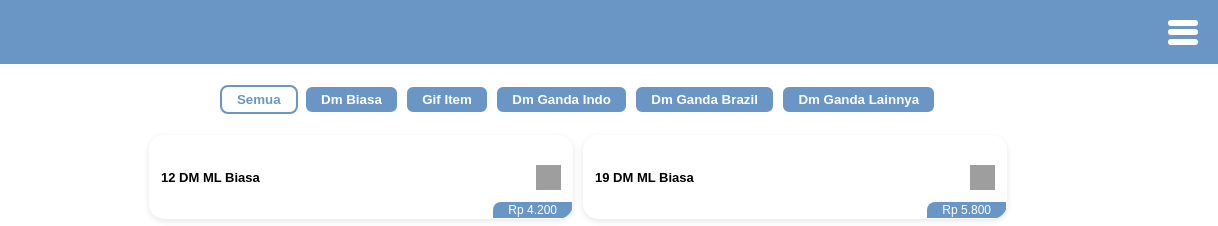
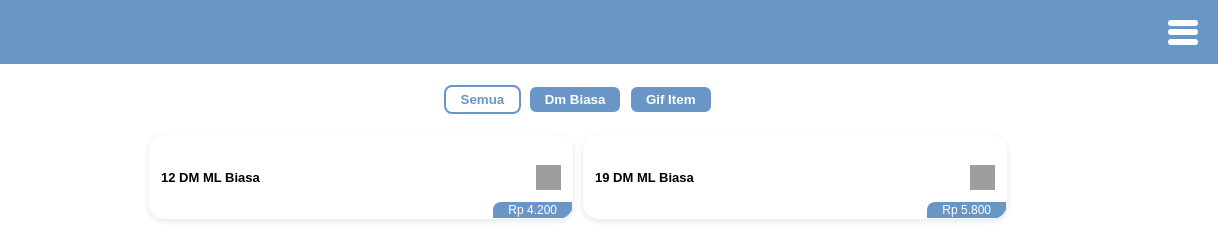
Before and after one commit to bonstore/Toko-anjani, a plain HTML site: page mlbb.html in a window 1280 px wide. Shown: the top 226 px of the page, 62-1280 px from the left. Drawn offline with Linux system fonts and the light colour scheme; grey boxes are pictures that could not be loaded.

Commit message:
Update mlbb.html

```diff
--- a/mlbb.html
+++ b/mlbb.html
@@ -236,9 +236,6 @@
 <button class="category-button active" onclick="filterKategori('Semua')" data-kat="Semua">Semua</button>
 <button class="category-button" onclick="filterKategori('mlbb')" data-kat="mlbb">Dm Biasa</button>
 <button class="category-button" onclick="filterKategori('Gif Item')" data-kat="Gif Item">Gif Item</button>
-<button class="category-button" onclick="filterKategori('Dm Ganda Indo')" data-kat="Dm Ganda Indo">Dm Ganda Indo</button>
-<button class="category-button" onclick="filterKategori('Dm Ganda Brazil')" data-kat="Dm Ganda Brazil">Dm Ganda Brazil</button>
-<button class="category-button" onclick="filterKategori('Dm Ganda Lainnya')" data-kat="Dm Ganda Lainnya">Dm Ganda Lainnya</button>
 </div>
 
 
@@ -287,24 +284,6 @@
 { nama: 'Gift Skin Special (Bebas Pick)', harga: 110000, kategori: 'Gif Item' },
 { nama: 'Gift Skin Epic (Bebas Pick)', harga: 145000, kategori: 'Gif Item' },
 { nama: 'Gift Skin Lightborn (Bebas Pick)', harga: 175000, kategori: 'Gif Item' },
-//dm ml biasa
-// DM Ganda Server Indonesia
-{ nama: 'DM Ganda Indo 50+50 (100)', harga: 21500, kategori: 'Dm Ganda Indo' },
-{ nama: 'DM Ganda Indo 150+150 (300)', harga: 63500, kategori: 'Dm Ganda Indo' },
-{ nama: 'DM Ganda Indo 250+250 (500)', harga: 108000, kategori: 'Dm Ganda Indo' },
-{ nama: 'DM Ganda Indo 500+500 (1000)', harga: 213000, kategori: 'Dm Ganda Indo' },
-
-// DM Ganda Server Brazil
-{ nama: 'DM Ganda Brazil 50+50 (100)', harga: 15000, kategori: 'Dm Ganda Brazil' },
-{ nama: 'DM Ganda Brazil 150+150 (300)', harga: 43500, kategori: 'Dm Ganda Brazil' },
-{ nama: 'DM Ganda Brazil 250+250 (500)', harga: 75500, kategori: 'Dm Ganda Brazil' },
-{ nama: 'DM Ganda Brazil 500+500 (1000)', harga: 142500, kategori: 'Dm Ganda Brazil' },
-
-// DM Ganda Server Lainnya
-{ nama: 'DM Ganda Lainnya 50+50 (100)', harga: 19500, kategori: 'Dm Ganda Lainnya' },
-{ nama: 'DM Ganda Lainnya 150+150 (300)', harga: 85500, kategori: 'Dm Ganda Lainnya' },
-{ nama: 'DM Ganda Lainnya 250+250 (500)', harga: 85500, kategori: 'Dm Ganda Lainnya' },
-{ nama: 'DM Ganda Lainnya 500+500 (1000)', harga: 172500, kategori: 'Dm Ganda Lainnya' },
     ];
 
     const icon = "https://files.catbox.moe/hzsvv5.jpg";
```
